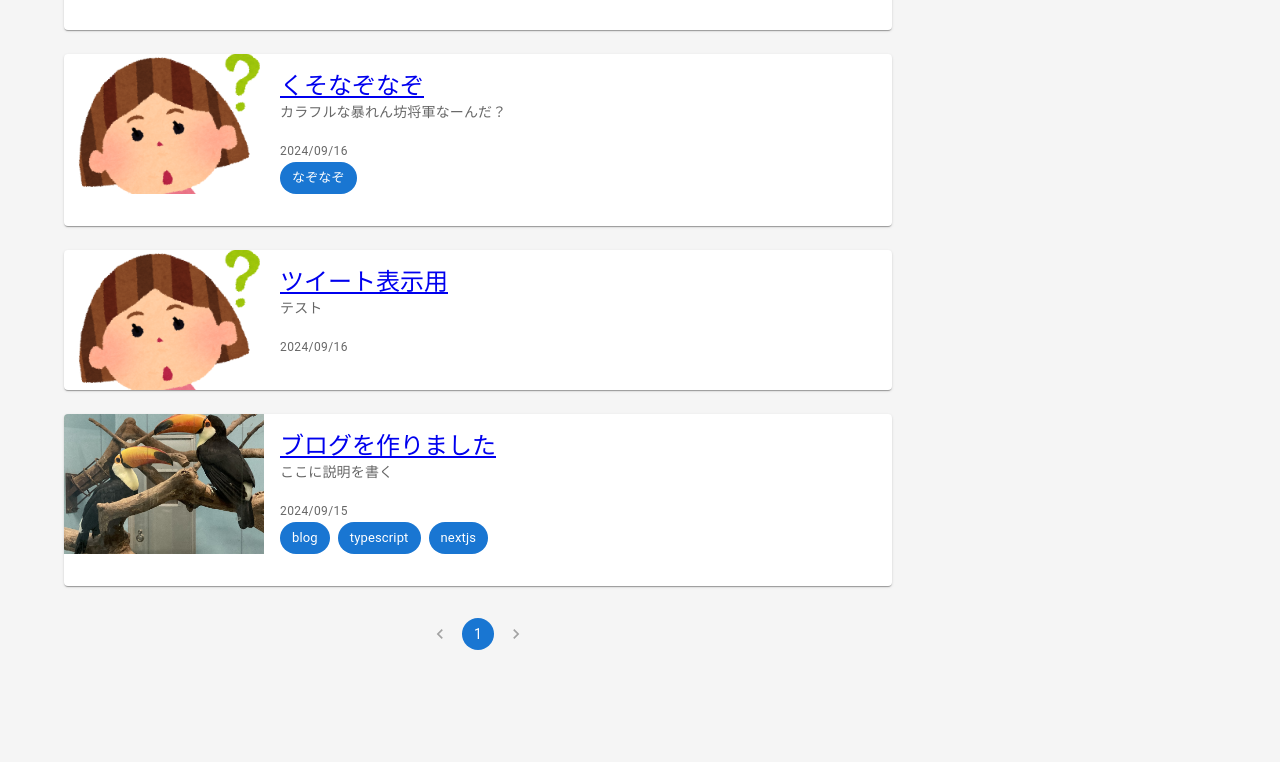
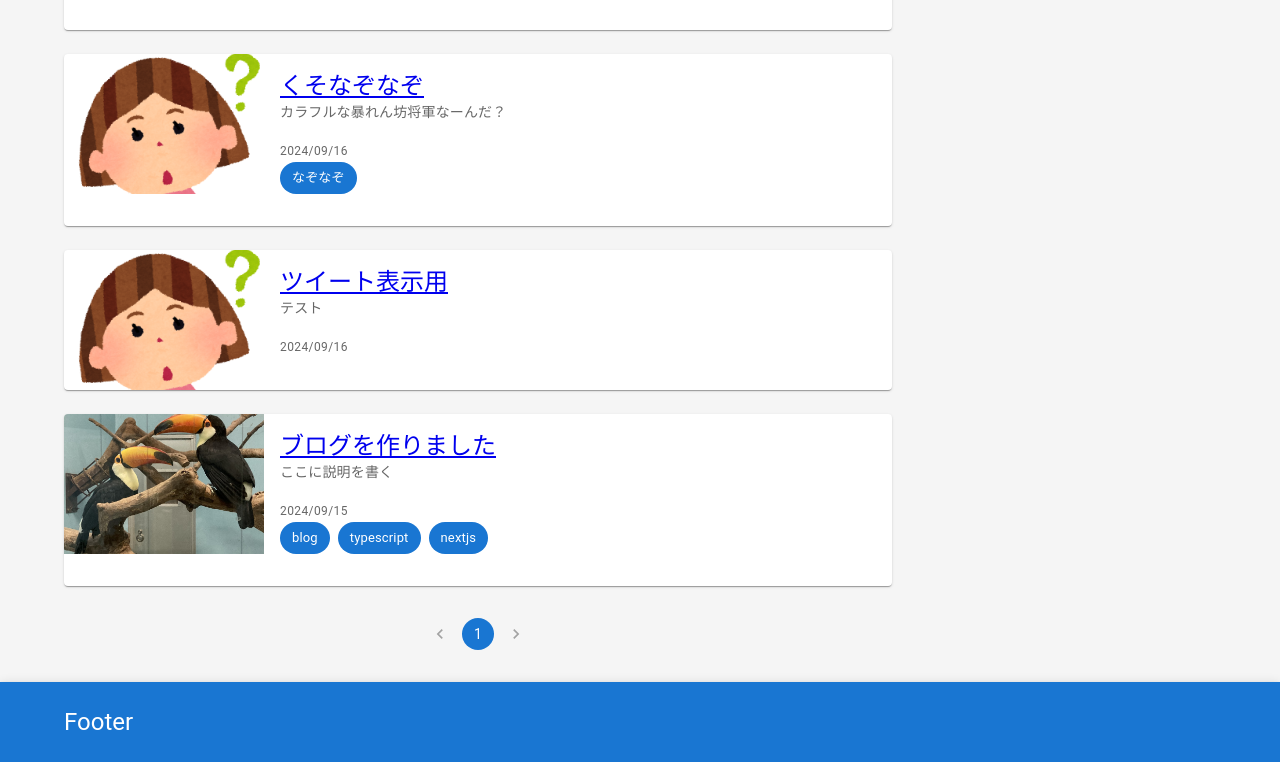
Before and after one commit to komasandesu/memorandum, a Next.js app: page / in a window 1280 px wide. Shown: the part 638-1400 px from the top of the page. Before the commit the page ends 1288 px from the top, so only its background shows below. Built offline with nearby package versions, Linux system fonts and the light colour scheme.

Commit message:
フッターを追加

```diff
--- /dev/null
+++ b/src/components/Footer.tsx
@@ -0,0 +1,38 @@
+import React from 'react';
+import { AppBar, Typography, Container, Box } from '@mui/material';
+
+const Footer = () => {
+    return (
+        <AppBar
+          color="primary"
+          component="footer"
+          position="static"
+          sx={{
+            marginTop: 'auto',
+            gap: 3 ,
+            padding: '24px', // パディングを増やして余白を確保
+           }}
+        >
+            <Container maxWidth="lg">
+                <Box
+                    display='flex'
+
+                    justifyContent={'space-between'}
+                    sx={{
+                        display: 'flex',
+                        alignItems: 'center',
+                        gap: 3 ,
+                    }}
+                >
+                    <Box>
+                        <Typography variant="h5" component="div" sx={{ flexGrow: 1 }}>
+                            Footer
+                        </Typography>
+                    </Box>
+                </Box>
+            </Container>
+        </AppBar>
+      );
+};
+
+export default Footer;
--- a/src/pages/_app.tsx
+++ b/src/pages/_app.tsx
@@ -2,6 +2,7 @@
 import { CssBaseline, ThemeProvider, createTheme } from '@mui/material';
 import Head from 'next/head';
 import Nav from '../components/Nav';
+import Footer from '../components/Footer';
 import type { AppProps } from 'next/app';
 
 // MUIのテーマを作成します
@@ -28,11 +29,12 @@ export default function App({ Component, pageProps }: AppProps) {
       </Head>
       <ThemeProvider theme={theme}>
         <CssBaseline /> {/* MUI のデフォルトスタイリングをリセットします */}
-        <div>
+        <div style={{ display: 'flex', flexDirection: 'column', minHeight: '100vh' }}>
           <Nav />
-          <main>
+          <main style={{ flexGrow: 1, marginBottom: '32px' }}> {/* フッター用の余白 */}
             <Component {...pageProps} />
           </main>
+          <Footer />
         </div>
       </ThemeProvider>
     </>
```
Also changed, not shown: src/components/Nav.tsx (+11 -2 lines).
